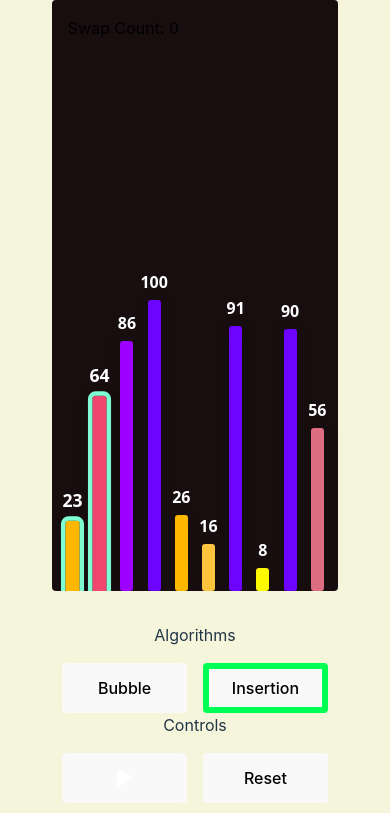
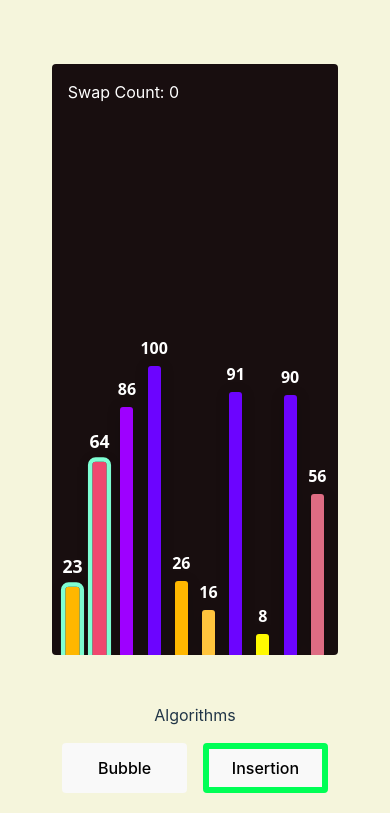
Before and after one commit to Tailsxz/sort-visualizer, a React (Vite) app: page / in a window 390 px wide. Shown: the top 813 px of the page. Built offline with nearby package versions, Linux system fonts and the light colour scheme.

Commit message:
change: moved defaults for menuItemContainer out of media query, and changed body default styles

```diff
--- a/src/App.css
+++ b/src/App.css
@@ -1,10 +1,9 @@
 body {
-  display: grid;
-  place-items: center;
   margin: 0;
   min-width: 320px;
   min-height: 100vh;
   min-height: 100dvh;
+  padding-block: 2rem;
   background: beige;
 }
 
@@ -25,11 +24,27 @@ body {
   justify-content: center;
   align-items: flex-end;
   gap: 2rem;
+  padding-block: 2rem;
   margin-inline: auto;
 }
 
 .gridContainer {
   flex-basis: 80%;
+  margin-block-end: 1rem;
+}
+
+.menuItemContainer {
+  display: grid;
+  gap: 1rem;
+}
+
+.menuSelectItem {
+  display: grid;
+  gap: 0.5rem;
+}
+
+.menuSelectItem select {
+  width: 100%;
 }
 
 .grid {
@@ -45,22 +60,21 @@ body {
 }
 
 .swaps {
-  color: black;
   position: absolute;
   top: 1rem;
   left: 1rem;
   display: flex;
   flex-direction: column;
   align-items: start;
+  color: var(--clr-neutral-300);
 }
 
 .bar {
   position: relative;
   display: flex;
   justify-content: center;
-  width: 35px;
-  max-height: 100%;
   border-radius: 3px;
+  translate: 0px 2px;
   box-shadow: 0px 0px 15px -5px rgb(0 0 0 / 0.8);
   outline: 0;
 }
@@ -94,6 +108,7 @@ button {
   flex-flow: column;
   gap: 1rem;
   justify-content: center;
+  margin-block-end: 1rem;
 }
 
 .active {
@@ -104,19 +119,5 @@ button {
   .menuItemContainer {
     display: grid;
     grid-template-columns: 1fr 1fr;
-    gap: 1rem;
-  }
-
-  .menuItemContainer * {
-    flex-grow: 1;
-  }
-
-  .menuSelectItem {
-    display: grid;
-    gap: 0.5rem;
-  }
-
-  .menuSelectItem select {
-    width: 100%;
   }
 }
```
